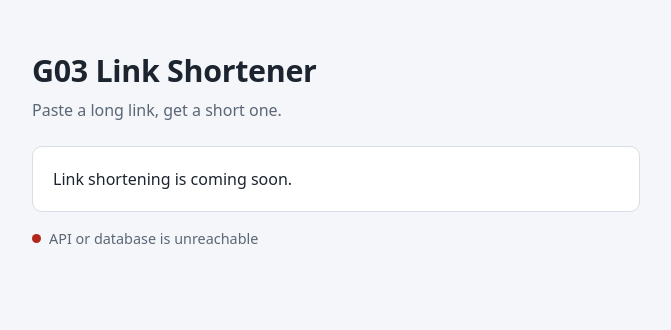
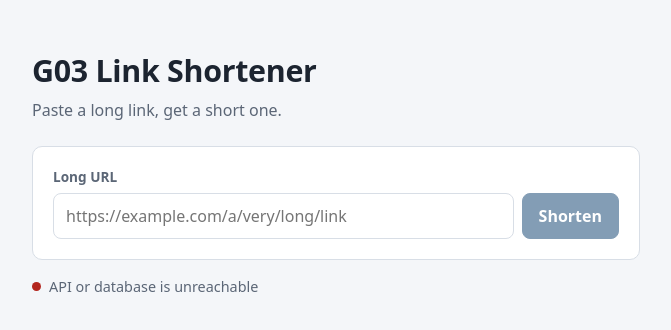
Before and after one commit to anhtuanpro0645/SWE40006-Thurs16-30-G03-Project, a Vue app in the folder frontend/: page / in a window 1280 px wide. Shown: the top 330 px of the page, without its empty margins (304-975 px from the left). Built offline with nearby package versions, Linux system fonts and the light colour scheme; no server answers.

Commit message:
feat: add shorten form to the home page

```diff
--- a/frontend/src/App.vue
+++ b/frontend/src/App.vue
@@ -1,5 +1,14 @@
 <script setup>
 import { onMounted, ref } from 'vue';
+
+const longUrl = ref('');
+const loading = ref(false);
+const error = ref('');
+const result = ref(null);
+const copied = ref(false);
+
+// The Clipboard API only works on HTTPS or localhost
+const canCopy = typeof navigator !== 'undefined' && !!navigator.clipboard && window.isSecureContext;
 
 // Shows whether the API and database are reachable. This proves the whole
 // chain works: browser -> Nginx -> Express -> PostgreSQL.
@@ -14,6 +23,39 @@ onMounted(async () => {
     apiStatus.value = 'down';
   }
 });
+
+async function shorten() {
+  error.value = '';
+  result.value = null;
+  copied.value = false;
+  loading.value = true;
+  try {
+    const res = await fetch('/api/links', {
+      method: 'POST',
+      headers: { 'Content-Type': 'application/json' },
+      body: JSON.stringify({ url: longUrl.value }),
+    });
+    const body = await res.json().catch(() => ({}));
+    if (!res.ok) {
+      error.value = body.error || `Something went wrong (HTTP ${res.status})`;
+      return;
+    }
+    result.value = body;
+  } catch {
+    error.value = 'Could not reach the server. Please try again.';
+  } finally {
+    loading.value = false;
+  }
+}
+
+async function copyShortUrl() {
+  try {
+    await navigator.clipboard.writeText(result.value.shortUrl);
+    copied.value = true;
+  } catch {
+    copied.value = false;
+  }
+}
 </script>
 
 <template>
@@ -25,9 +67,70 @@ onMounted(async () => {
       </p>
     </header>
 
-    <section class="card">
-      <p>Link shortening is coming soon.</p>
-    </section>
+    <form
+      class="card shorten-form"
+      novalidate
+      @submit.prevent="shorten"
+    >
+      <label for="long-url">Long URL</label>
+      <div class="row">
+        <input
+          id="long-url"
+          v-model="longUrl"
+          type="url"
+          placeholder="https://example.com/a/very/long/link"
+          autocomplete="off"
+          required
+          data-testid="url-input"
+        >
+        <button
+          type="submit"
+          :disabled="loading || !longUrl.trim()"
+          data-testid="shorten-button"
+        >
+          {{ loading ? 'Shortening...' : 'Shorten' }}
+        </button>
+      </div>
+
+      <p
+        v-if="error"
+        class="error"
+        role="alert"
+        data-testid="error-message"
+      >
+        {{ error }}
+      </p>
+
+      <div
+        v-if="result"
+        class="result"
+        data-testid="result"
+      >
+        <span class="label">Your short link</span>
+        <div class="row">
+          <a
+            :href="result.shortUrl"
+            target="_blank"
+            rel="noopener"
+            data-testid="short-url"
+          >{{ result.shortUrl }}</a>
+          <button
+            v-if="canCopy"
+            type="button"
+            class="secondary"
+            @click="copyShortUrl"
+          >
+            {{ copied ? 'Copied' : 'Copy' }}
+          </button>
+        </div>
+        <p
+          class="original"
+          :title="result.originalUrl"
+        >
+          Goes to {{ result.originalUrl }}
+        </p>
+      </div>
+    </form>
 
     <p
       class="status"
--- a/frontend/src/style.css
+++ b/frontend/src/style.css
@@ -53,6 +53,105 @@ h1 {
   margin: 0;
 }
 
+label,
+.label {
+  display: block;
+  margin-bottom: 6px;
+  font-size: 0.85rem;
+  font-weight: 600;
+  color: var(--muted);
+}
+
+.row {
+  display: flex;
+  gap: 8px;
+  align-items: center;
+}
+
+input[type='url'] {
+  flex: 1;
+  min-width: 0;
+  padding: 10px 12px;
+  font: inherit;
+  color: var(--text);
+  background: var(--surface);
+  border: 1px solid var(--border);
+  border-radius: 8px;
+}
+
+input[type='url']:focus {
+  outline: 2px solid var(--accent);
+  outline-offset: 1px;
+  border-color: var(--accent);
+}
+
+button {
+  padding: 10px 16px;
+  font: inherit;
+  font-weight: 600;
+  color: #fff;
+  background: var(--accent);
+  border: 1px solid var(--accent);
+  border-radius: 8px;
+  cursor: pointer;
+  white-space: nowrap;
+}
+
+button:hover:not(:disabled) {
+  background: var(--accent-hover);
+}
+
+button:disabled {
+  opacity: 0.55;
+  cursor: not-allowed;
+}
+
+button.secondary {
+  color: var(--accent);
+  background: var(--surface);
+}
+
+button.secondary:hover:not(:disabled) {
+  background: #eef3f8;
+}
+
+.error {
+  margin-top: 12px !important;
+  color: var(--bad);
+  font-size: 0.9rem;
+}
+
+.result {
+  margin-top: 18px;
+  padding-top: 16px;
+  border-top: 1px solid var(--border);
+}
+
+.result a {
+  flex: 1;
+  min-width: 0;
+  font-size: 1.1rem;
+  font-weight: 600;
+  color: var(--accent);
+  word-break: break-all;
+}
+
+.result .original {
+  margin-top: 6px !important;
+  font-size: 0.85rem;
+  color: var(--muted);
+  overflow: hidden;
+  text-overflow: ellipsis;
+  white-space: nowrap;
+}
+
+@media (max-width: 480px) {
+  .shorten-form .row {
+    flex-direction: column;
+    align-items: stretch;
+  }
+}
+
 .status {
   display: flex;
   align-items: center;
```
